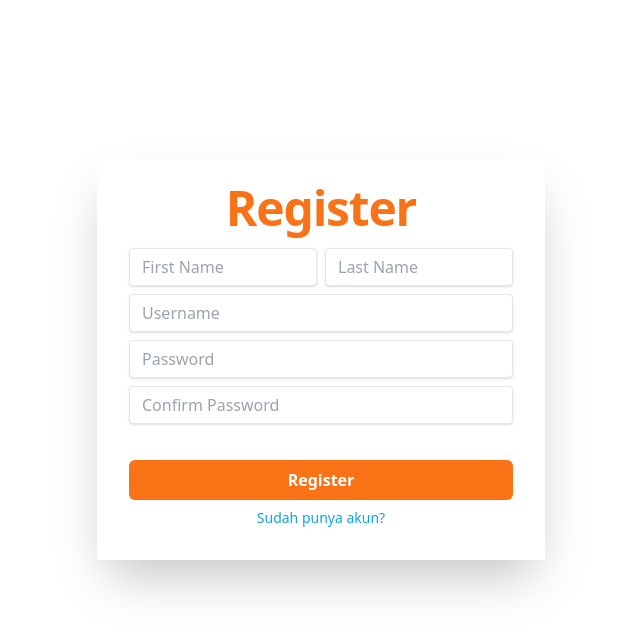
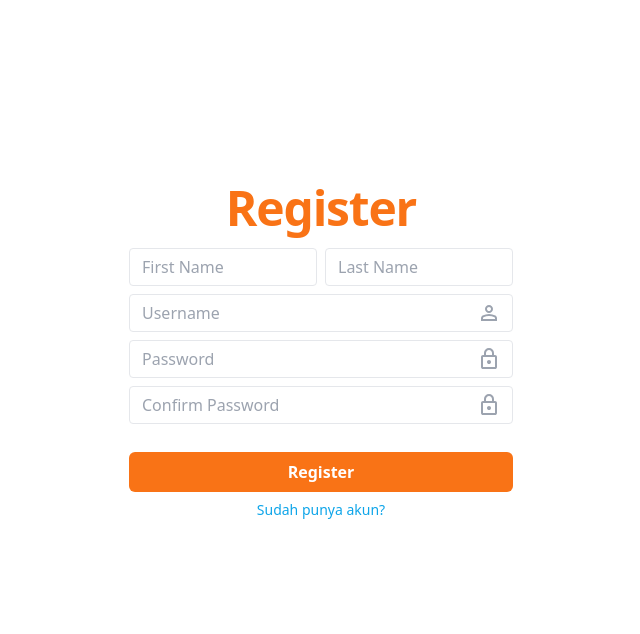
Before and after one commit to triliun/sekolah, a PHP site: page /register.php in a window 1280 px wide. Shown: the top 634 px of the page, without its empty margins (319-959 px from the left). Run offline with PHP 8.4, Linux system fonts and the light colour scheme.

Commit message:
Add files via upload

```diff
--- a/home.php
+++ b/home.php
@@ -41,8 +41,8 @@ function tampilkanProject($judul, $link)
 <?php include 'layout/navbar.php'?>
 
 
-<div class="w-full max-w-md mx-auto shadow-2xl" style="margin-top: 10em;">
-<h1 class="mb-4 text-5xl mx-auto text-center font-extrabold leading-none tracking-tight text-blue-500 ">My Project 🌏</h1>
+<main class="w-full max-w-md mx-auto" style="margin-top: 10em;">
+<h1 class="mb-4 text-4xl mx-auto text-center font-extrabold leading-none tracking-tight text-blue-500 ">My Project 🌏</h1>
 <section class="px-8 pb-8">
 <?php
 foreach ($project as $post) {
@@ -50,6 +50,6 @@ foreach ($project as $post) {
 }
 ?>
 </section>
-</div>
+</main>
 </body>
 </html>
--- a/layout/head.html
+++ b/layout/head.html
@@ -1,5 +1,6 @@
 <head>
 <meta charset="utf-8">
+<meta name="viewport" content="width=device-width, initial-scale=1" />
 <title><?= $title ?></title>
 <link rel="icon" type="image/x-icon" href="images/favicon.ico" />
 <script src="index.js"></script>
--- a/layout/navbar.php
+++ b/layout/navbar.php
@@ -6,7 +6,7 @@ $url = ltrim($url, '/');
 function logout()
 {
     echo '
-    <a href="logout.php" class="absolute right-0 top-0 text-center bg-gray-50 m-3 hover:bg-gray-50 text-white font-bold py-2 px-4 rounded focus:outline-none focus:shadow-outline" type="button">
+    <a href="logout.php" class="absolute right-0 top-0 text-center bg-transparent m-3 text-white font-bold py-2 px-4 rounded focus:outline-none focus:shadow-outline" type="button">
         <svg xmlns="http://www.w3.org/2000/svg" height="24" viewBox="0 -960 960 960" width="24">
             <path d="M200-120q-33 0-56.5-23.5T120-200v-560q0-33 23.5-56.5T200-840h280v80H200v560h280v80H200Zm440-160-55-58 102-102H360v-80h327L585-622l55-58 200 200-200 200Z"/>
         </svg>
@@ -16,7 +16,7 @@ function logout()
 function back()
 {
     echo '
-    <a href="home.php" class="absolute left-0 top-0 rounded-lg text-center bg-gray-50 m-3 hover:bg-gray-50 text-white font-bold py-2 px-4 rounded focus:outline-none focus:shadow-outline" type="button">
+    <a href="home.php" class="absolute left-0 top-0 rounded-lg text-center bg-transparent m-3 text-white font-bold py-2 px-4 rounded focus:outline-none focus:shadow-outline" type="button">
         <svg xmlns="http://www.w3.org/2000/svg" height="24" viewBox="0 -960 960 960" width="24">
             <path d="m313-440 224 224-57 56-320-320 320-320 57 56-224 224h487v80H313Z"/>
         </svg>
--- a/register.php
+++ b/register.php
@@ -84,21 +84,30 @@ function tampilkanSuccess($pesanSuscces)
 <head>
 <?php $title = 'Register'; include 'layout/head.html'; ?>
 <body>
-<div class="w-full max-w-md mx-auto shadow-2xl" style="margin-top: 10em;">
+<main class="w-full max-w-md mx-auto" style="margin-top: 10em;">
 <form method="POST" class="bg-white rounded px-8 pt-6 pb-8 mb-4">
     <h1 class="mb-4 text-5xl mx-auto text-center font-extrabold leading-none tracking-tight text-orange-500 ">Register</h1>
     <div class="mb-4">
       <div class="grid grid-cols-2 gap-2 mb-2">
-      <input type="text" name="first-name" placeholder="First Name" id="first-name" required class="shadow appearance-none border rounded w-full py-2 px-3 text-gray-700 leading-tight focus:outline-none focus:shadow-outline">
+      <input type="text" name="first-name" placeholder="First Name" id="first-name" required class=" appearance-none border rounded w-full py-2 px-3 text-gray-700 leading-tight focus:outline-none focus:shadow-outline">
 
-      <input type="text" name="last-name" placeholder="Last Name" id="last-name" required class="shadow appearance-none border rounded w-full py-2 px-3 text-gray-700 leading-tight focus:outline-none focus:shadow-outline">
+      <input type="text" name="last-name" placeholder="Last Name" id="last-name" required class=" appearance-none border rounded w-full py-2 px-3 text-gray-700 leading-tight focus:outline-none focus:shadow-outline">
     </div>
 
-      <input type="text" oninput="this.value = this.value.toLowerCase()" onkeypress="return AvoidSpace(event)" name="username" placeholder="Username" id="username" required class="shadow appearance-none border rounded w-full mb-2 py-2 px-3 text-gray-700 leading-tight focus:outline-none focus:shadow-outline">
+    <label class="relative text-gray-400 focus-within:text-gray-600 block mb-2">
+    <svg xmlns="http://www.w3.org/2000/svg" class="pointer-events-none w-6 h-6 absolute top-1/2 transform -translate-y-1/2 right-3" fill="currentColor" height="24" viewBox="0 -960 960 960" width="24"><path d="M480-480q-66 0-113-47t-47-113q0-66 47-113t113-47q66 0 113 47t47 113q0 66-47 113t-113 47ZM160-160v-112q0-34 17.5-62.5T224-378q62-31 126-46.5T480-440q66 0 130 15.5T736-378q29 15 46.5 43.5T800-272v112H160Zm80-80h480v-32q0-11-5.5-20T700-306q-54-27-109-40.5T480-360q-56 0-111 13.5T260-306q-9 5-14.5 14t-5.5 20v32Zm240-320q33 0 56.5-23.5T560-640q0-33-23.5-56.5T480-720q-33 0-56.5 23.5T400-640q0 33 23.5 56.5T480-560Zm0-80Zm0 400Z"/></svg>
+      <input type="text" oninput="this.value = this.value.toLowerCase()" onkeypress="return AvoidSpace(event)" name="username" placeholder="Username" id="username" required class=" appearance-none border rounded w-full py-2 px-3 text-gray-700 leading-tight focus:outline-none focus:shadow-outline">
+    </label>
 
-      <input type="password" name="password1" placeholder="Password" id="password1" required class="shadow mb-2 appearance-none border rounded w-full py-2 px-3 text-gray-700 leading-tight focus:outline-none focus:shadow-outline">
+    <label class="relative text-gray-400 focus-within:text-gray-600 block mb-2">
+    <svg xmlns="http://www.w3.org/2000/svg" class="pointer-events-none w-6 h-6 absolute top-1/2 transform -translate-y-1/2 right-3" fill="currentColor" viewBox="0 -960 960 960" ><path d="M240-80q-33 0-56.5-23.5T160-160v-400q0-33 23.5-56.5T240-640h40v-80q0-83 58.5-141.5T480-920q83 0 141.5 58.5T680-720v80h40q33 0 56.5 23.5T800-560v400q0 33-23.5 56.5T720-80H240Zm0-80h480v-400H240v400Zm240-120q33 0 56.5-23.5T560-360q0-33-23.5-56.5T480-440q-33 0-56.5 23.5T400-360q0 33 23.5 56.5T480-280ZM360-640h240v-80q0-50-35-85t-85-35q-50 0-85 35t-35 85v80ZM240-160v-400 400Z"/></svg>
+      <input type="password" name="password1" placeholder="Password" id="password1" required class=" appearance-none border rounded w-full py-2 px-3 text-gray-700 leading-tight focus:outline-none focus:shadow-outline">
+    </label>
 
-      <input type="password" name="password2" placeholder="Confirm Password" id="password2" required class="shadow mb-2 appearance-none border rounded w-full py-2 px-3 text-gray-700 leading-tight focus:outline-none focus:shadow-outline">
+    <label class="relative text-gray-400 focus-within:text-gray-600 block mb-2">
+    <svg xmlns="http://www.w3.org/2000/svg" class="pointer-events-none w-6 h-6 absolute top-1/2 transform -translate-y-1/2 right-3" fill="currentColor" viewBox="0 -960 960 960" ><path d="M240-80q-33 0-56.5-23.5T160-160v-400q0-33 23.5-56.5T240-640h40v-80q0-83 58.5-141.5T480-920q83 0 141.5 58.5T680-720v80h40q33 0 56.5 23.5T800-560v400q0 33-23.5 56.5T720-80H240Zm0-80h480v-400H240v400Zm240-120q33 0 56.5-23.5T560-360q0-33-23.5-56.5T480-440q-33 0-56.5 23.5T400-360q0 33 23.5 56.5T480-280ZM360-640h240v-80q0-50-35-85t-85-35q-50 0-85 35t-35 85v80ZM240-160v-400 400Z"/></svg>
+      <input type="password" name="password2" placeholder="Confirm Password" id="password2" required class=" appearance-none border rounded w-full py-2 px-3 text-gray-700 leading-tight focus:outline-none focus:shadow-outline">
+    </label>
     </div>
     <?php
     if (isset($pesanSuscces)) {
@@ -110,7 +119,7 @@ function tampilkanSuccess($pesanSuscces)
 <button type="submit" name="register" class="bg-orange-500 rounded-md w-full mt-3 hover:bg-orange-700 text-white font-bold py-2 px-4 rounded focus:outline-none focus:shadow-outline mb-2" type="button">Register</button>
 <a href="index.php" title="Login" class="text-sky-500 text-center font-medium text-sm"><p>Sudah punya akun?</p></a>
 </form>
-</div>
+</main>
 <script type="text/javascript">
 function AvoidSpace(event) {
     var k = event ? event.which : window.event.keyCode;
```
Also changed, not shown: berat-badan.php (+9 -8 lines), index.php (+13 -11 lines), perulangan.php (+20 -15 lines).
